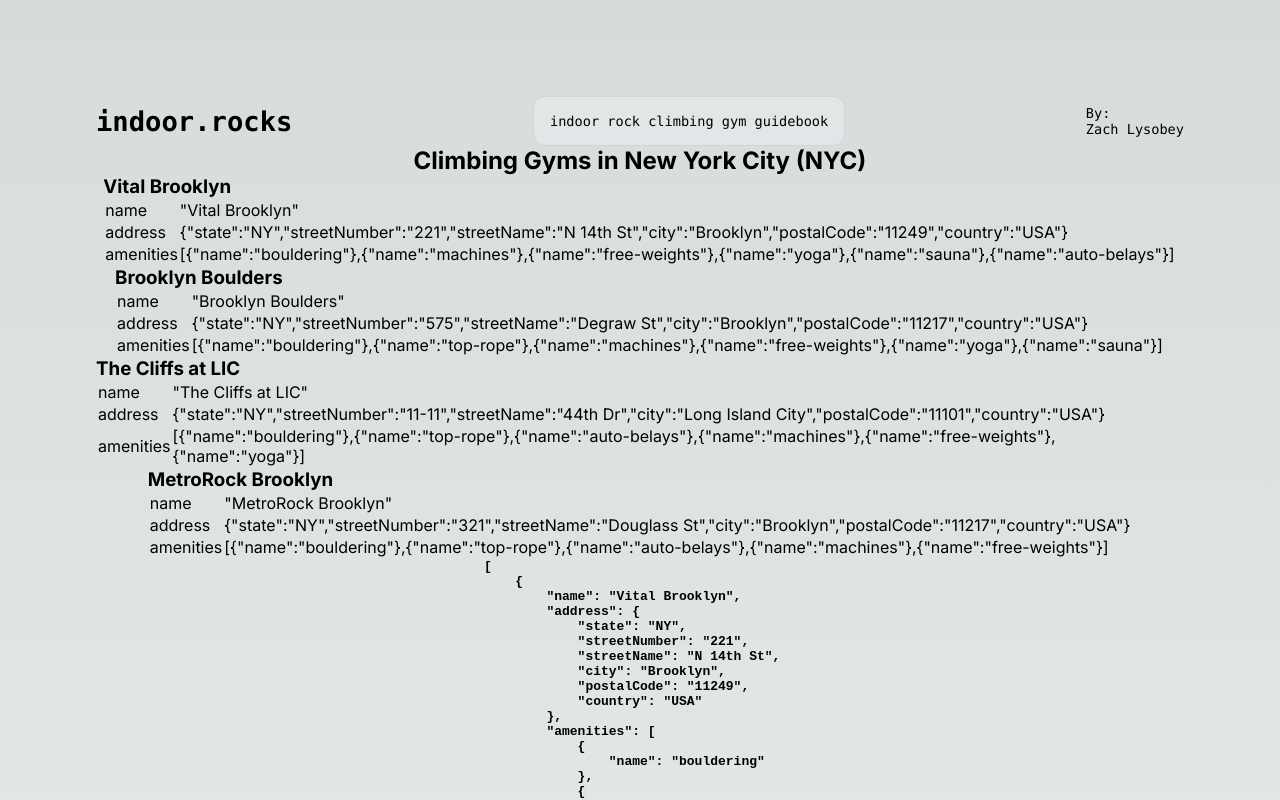
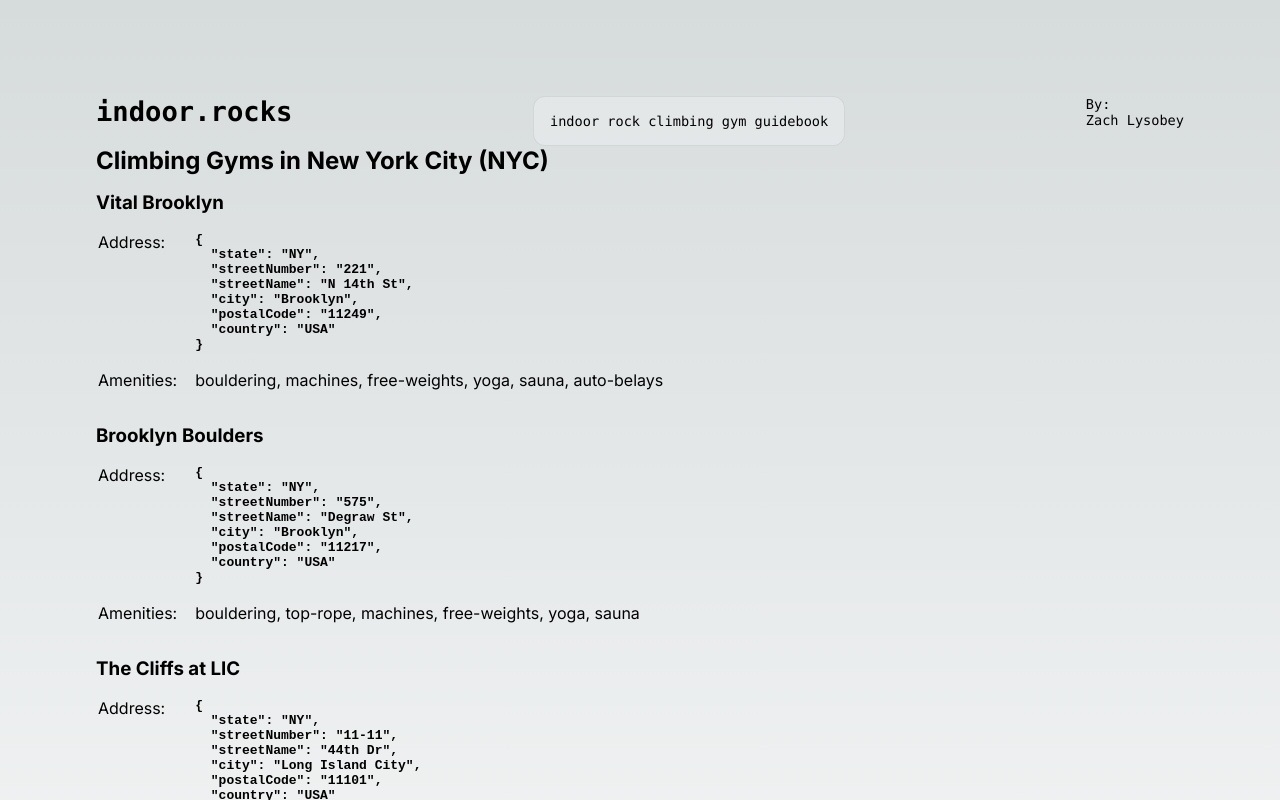
Before and after one commit to zachlysobey/indoor.rocks, a Next.js app: page / in a window 1280 px wide. Shown: the top 800 px of the page. Built offline with nearby package versions, Linux system fonts and the light colour scheme.

Commit message:
refactor, and add suspense
Co-authored-by: SHABI, Moshood Olawale <shabimoshood07@gmail.com>

```diff
--- /dev/null
+++ b/src/app/ClimbingGyms.tsx
@@ -0,0 +1,27 @@
+import { getData } from "./getData";
+import styles from "./page.module.css";
+
+const delay = (ms: number): Promise<void> => new Promise(resolve => setTimeout(resolve, ms));
+
+export const ClimbingGyms = async () => {
+  // TODO: remove fake wait
+  const data = await delay(1000).then(getData);
+  return data.climbingGyms.map(( gym ) => (
+    <article key={gym.name}>
+      <h3>{gym.name}</h3>
+      <p>{gym.description}</p>
+      <table>
+        <tbody>
+          <tr>
+            <td>Address:</td>
+            <td><code className={styles.code}><pre>{JSON.stringify(gym.address, null, 2)}</pre></code></td>
+          </tr>
+          <tr>
+            <td>Amenities:</td>
+            <td>{gym.amenities.map(a => a.name).join(', ')}</td>
+          </tr>
+        </tbody>
+      </table>
+    </article>
+  ))
+}
--- a/src/app/page.module.css
+++ b/src/app/page.module.css
@@ -2,6 +2,7 @@
   display: flex;
   flex-direction: column;
   justify-content: space-between;
+  align-content: left;
   align-items: center;
   padding: 6rem;
   min-height: 100vh;
@@ -10,7 +11,6 @@
 .description {
   display: inherit;
   justify-content: inherit;
-  align-items: inherit;
   font-size: 0.85rem;
   max-width: var(--max-width);
   width: 100%;
@@ -18,9 +18,25 @@
   font-family: var(--font-mono);
 }
 
+.content {
+  justify-content: inherit;
+  width: 100%;
+  max-width: var(--max-width);
+  justify-content: start;
+}
+
+.content article {
+  margin: 1em 0 2em;
+}
+
+.content td {
+  padding: 1em 1em 0 0;
+  vertical-align: top;
+}
+
 .description a {
   display: flex;
-  justify-content: center;
+  justify-content: left;
   align-items: center;
   gap: 0.5rem;
 }
@@ -73,38 +89,6 @@
   text-wrap: balance;
 }
 
-.center {
-  display: flex;
-  justify-content: center;
-  align-items: center;
-  position: relative;
-  padding: 4rem 0;
-}
-
-.center::before {
-  background: var(--secondary-glow);
-  border-radius: 50%;
-  width: 480px;
-  height: 360px;
-  margin-left: -400px;
-}
-
-.center::after {
-  background: var(--primary-glow);
-  width: 240px;
-  height: 180px;
-  z-index: -1;
-}
-
-.center::before,
-.center::after {
-  content: "";
-  left: 50%;
-  position: absolute;
-  filter: blur(45px);
-  transform: translateZ(0);
-}
-
 .logo {
   position: relative;
 }
@@ -136,7 +120,7 @@
     grid-template-columns: 1fr;
     margin-bottom: 120px;
     max-width: 320px;
-    text-align: center;
+    text-align: left;
   }
 
   .card {
--- a/src/app/page.tsx
+++ b/src/app/page.tsx
@@ -1,11 +1,8 @@
-import Image from "next/image";
 import styles from "./page.module.css";
-
-import { getData } from "./main";
-import { ClimbingGym } from "./dataModel";
+import { ClimbingGyms } from "./ClimbingGyms";
+import { Suspense } from "react";
 
 export default function Home() {
-  const data = getData();
   return (
     <main className={styles.main}>
       <div className={styles.description}>
@@ -18,30 +15,11 @@ export default function Home() {
         </div>
       </div>
 
-      <h2>Climbing Gyms in New York City (NYC)</h2>
-
-      {
-        data.climbingGyms.map(( gym ) => (
-          <article key={gym.name} className={styles.gymCard}>
-            <h3>{gym.name}</h3>
-            <p>{gym.description}</p>
-            <table>
-              {
-                Object.keys(gym).map((propName) => (
-                  <tr key={propName}>
-                    <td>{propName}</td>
-                    <td>{JSON.stringify(gym[propName as keyof ClimbingGym])}</td>
-                  </tr>
-                ))
-              }
-
-            </table>
-          </article>
-        ))
-      }
-
-      <div>
-        <code className={styles.code}><pre>{JSON.stringify(data.climbingGyms, null, 4)}</pre></code>
+      <div className={styles.content}>
+        <h2>Climbing Gyms in New York City (NYC)</h2>
+        <Suspense fallback={(<p>Loading...</p>)}>
+          <ClimbingGyms />
+        </Suspense>
       </div>
 
       <div className={styles.grid}>
```
Also changed, not shown: src/app/getData.ts (renamed from src/app/main.ts).
